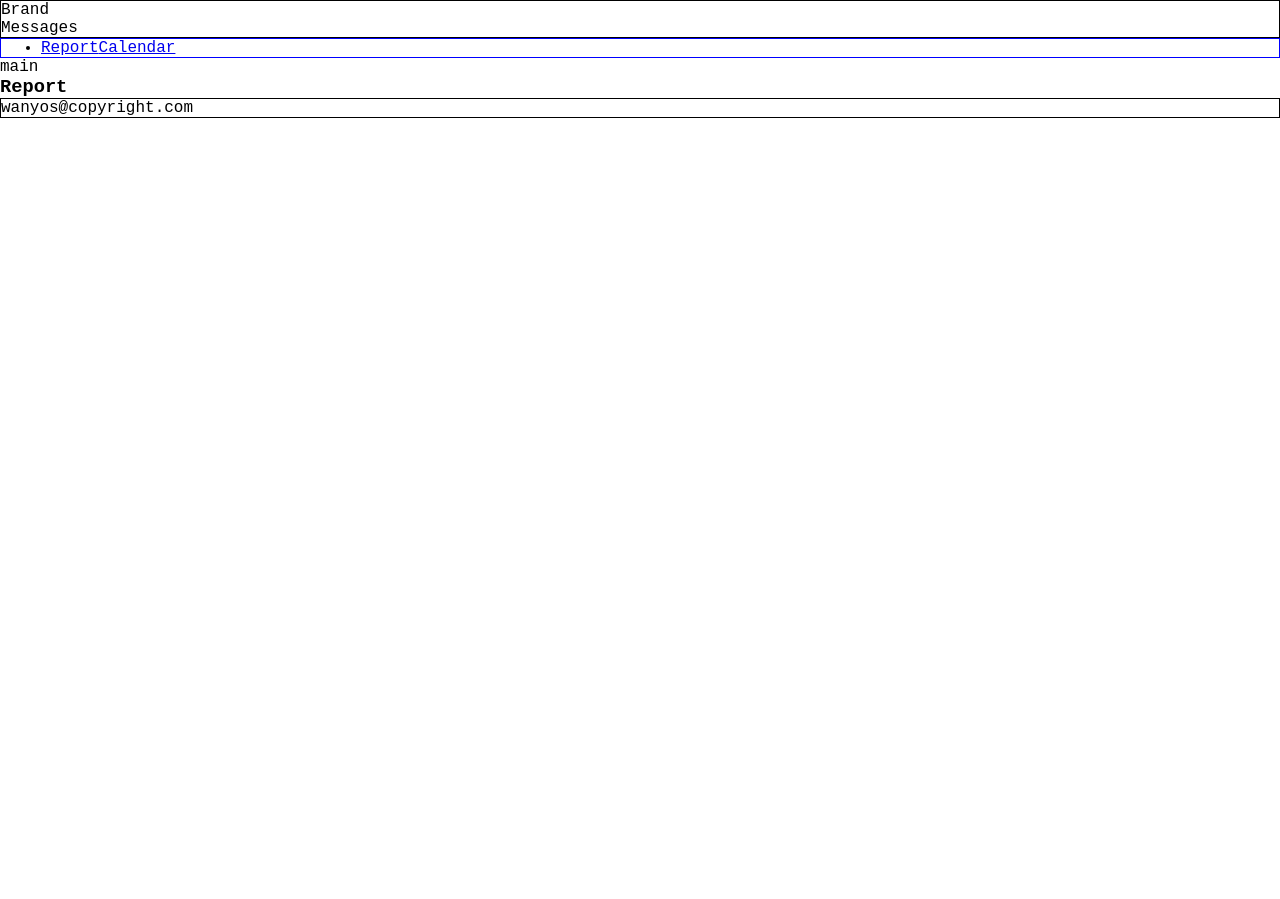
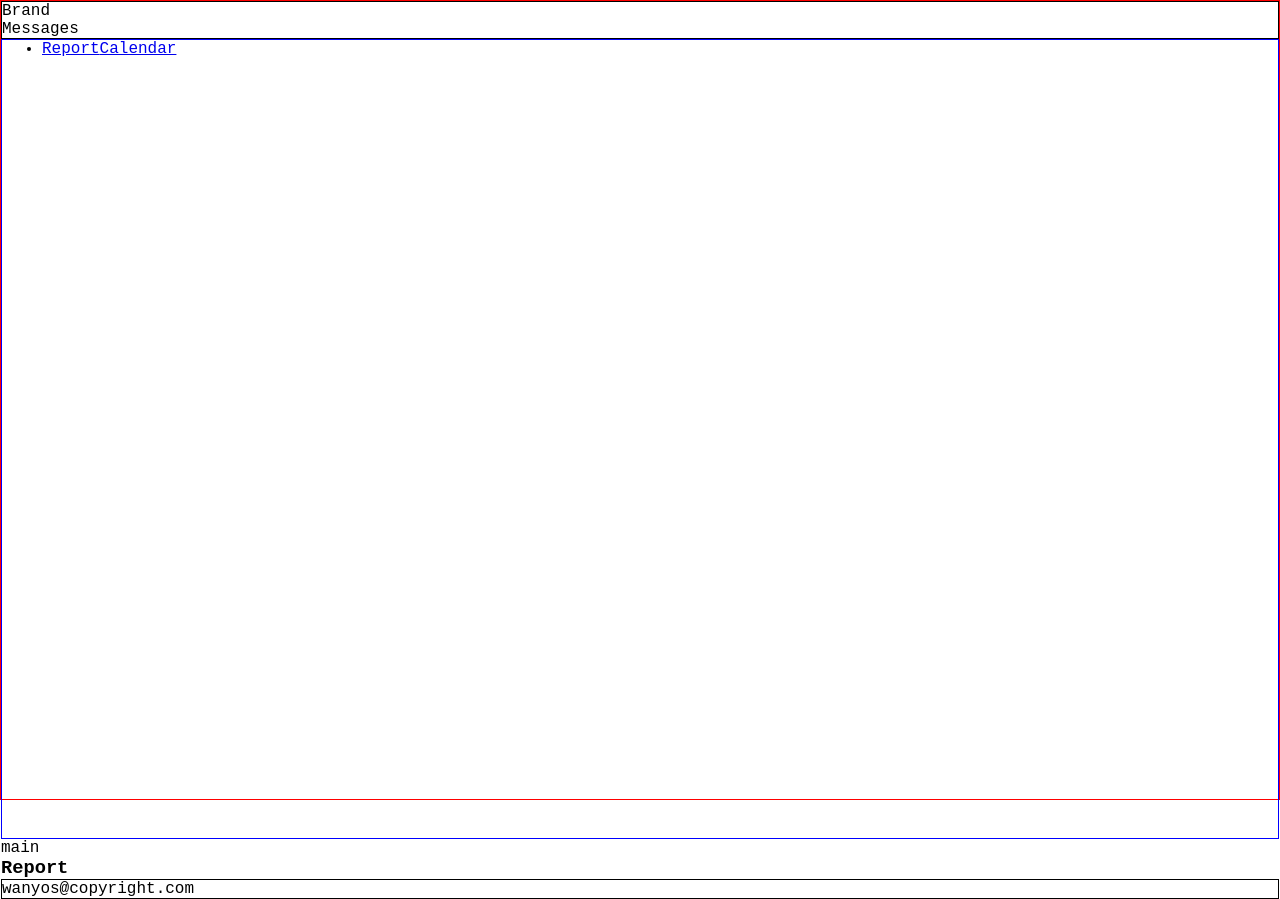
Before and after one commit to wanyos/emt-calendar, a Vue app: page / in a window 1280 px wide. Before the commit the page ends 800 px from the top, so only its background shows below. Built offline with nearby package versions, Linux system fonts and the light colour scheme.

Commit message:
change in app

```diff
--- a/src/App.vue
+++ b/src/App.vue
@@ -47,12 +47,14 @@ import { RouterView, RouterLink } from 'vue-router'
 <style scoped>
 
 .section-app {
+  border: 1px solid red;
+  height: 100vh;
   grid-template-columns: 150px auto;
   grid-template-rows: 50px auto 50px;
 }
 
 header {
-  grid-column: 1 / 4;
+  grid-column: 1 / 3;
   grid-row: 1 / 2;
   border: 1px solid black;
 }
@@ -60,6 +62,7 @@ header {
 aside {
   grid-column: 1 / 2;
   grid-row: 2 / 4;
+  height: 100vh;
   border: 1px solid blue;
 }
 
```
